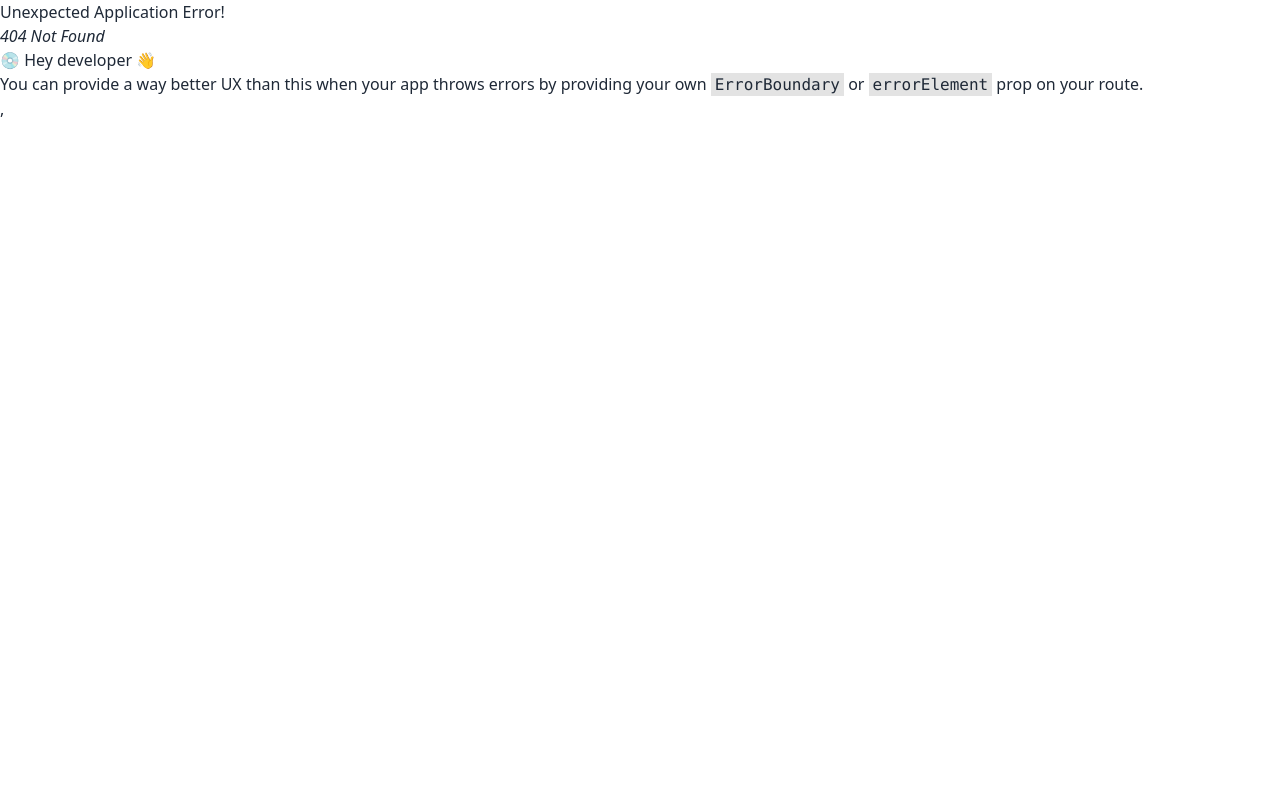
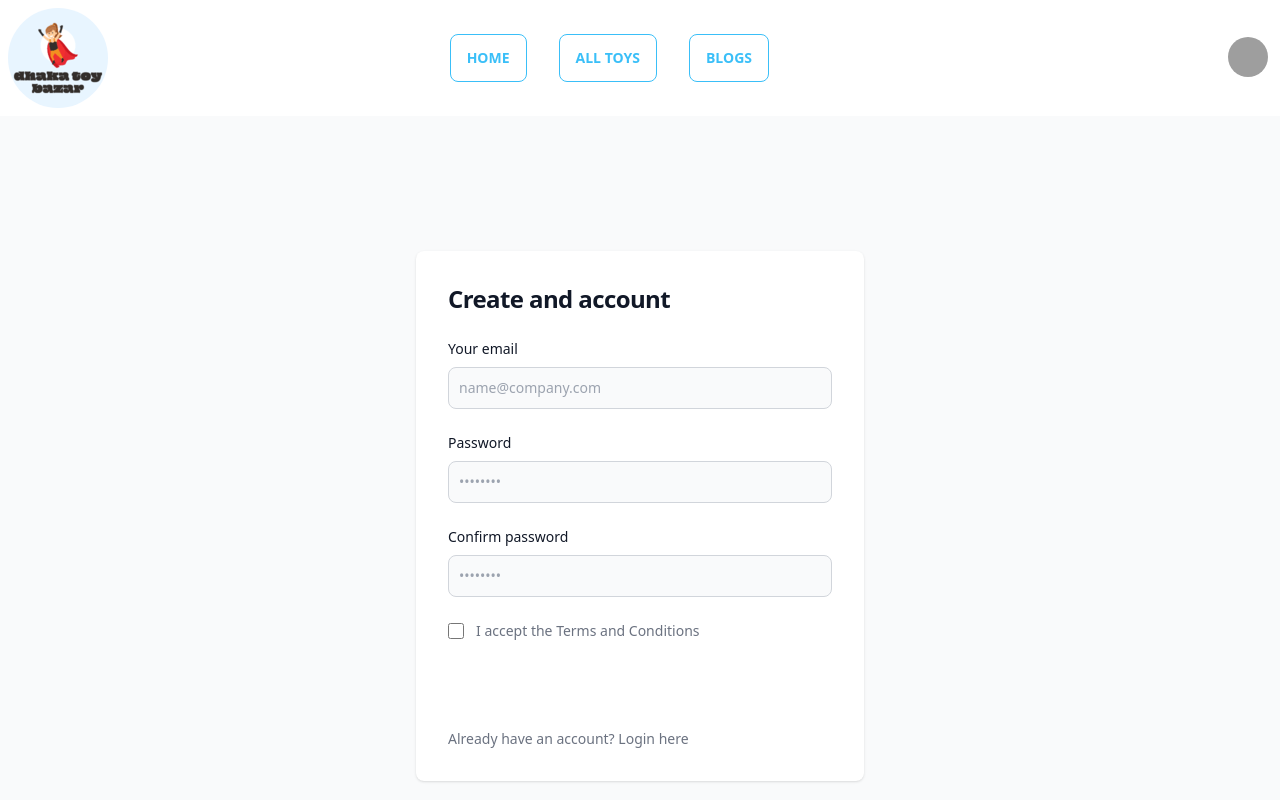
Before and after one commit to Habib-Anwar/dhaka-toy-bazar-client, a React (Vite) app: page /signup in a window 1280 px wide. Before the commit this address had no page. Shown: the top 800 px of the page. Built offline with nearby package versions, Linux system fonts and the light colour scheme; grey boxes are pictures that could not be loaded.

Commit message:
sign up page added

```diff
--- a/src/Pages/Login/Login.jsx
+++ b/src/Pages/Login/Login.jsx
@@ -1,3 +1,4 @@
+import { Link } from "react-router-dom";
 
 
 const Login = () => {
@@ -35,7 +36,7 @@
                   </div>
                   <button type="submit" className="w-full text-white bg-primary-600 hover:bg-primary-700 focus:ring-4 focus:outline-none focus:ring-primary-300 font-medium rounded-lg text-sm px-5 py-2.5 text-center dark:bg-primary-600 dark:hover:bg-primary-700 dark:focus:ring-primary-800">Sign in</button>
                   <p className="text-sm font-light text-gray-500 dark:text-gray-400">
-                      Don’t have an account yet? <a href="#" className="font-medium text-primary-600 hover:underline dark:text-primary-500">Sign up</a>
+                      Don’t have an account yet? <Link className="font-medium text-primary-600 hover:underline dark:text-primary-500" to='/signup'>Sign up</Link>
                   </p>
               </form>
           </div>
--- /dev/null
+++ b/src/Pages/SignUp/SignUp.jsx
@@ -0,0 +1,48 @@
+import { Link } from "react-router-dom";
+
+
+const SignUp = () => {
+    return (
+        <div>
+            <section className="bg-gray-50 dark:bg-gray-900">
+  <div className="flex flex-col items-center justify-center px-6 py-8 mx-auto md:h-screen lg:py-0">
+      <div className="w-full bg-white rounded-lg shadow dark:border md:mt-0 sm:max-w-md xl:p-0 dark:bg-gray-800 dark:border-gray-700">
+          <div className="p-6 space-y-4 md:space-y-6 sm:p-8">
+              <h1 className="text-xl font-bold leading-tight tracking-tight text-gray-900 md:text-2xl dark:text-white">
+                  Create and account
+              </h1>
+              <form className="space-y-4 md:space-y-6" action="#">
+                  <div>
+                      <label htmlFor="email" className="block mb-2 text-sm font-medium text-gray-900 dark:text-white">Your email</label>
+                      <input type="email" name="email" id="email" className="bg-gray-50 border border-gray-300 text-gray-900 sm:text-sm rounded-lg focus:ring-primary-600 focus:border-primary-600 block w-full p-2.5 dark:bg-gray-700 dark:border-gray-600 dark:placeholder-gray-400 dark:text-white dark:focus:ring-blue-500 dark:focus:border-blue-500" placeholder="name@company.com" required=""/>
+                  </div>
+                  <div>
+                      <label htmlFor="password" className="block mb-2 text-sm font-medium text-gray-900 dark:text-white">Password</label>
+                      <input type="password" name="password" id="password" placeholder="••••••••" className="bg-gray-50 border border-gray-300 text-gray-900 sm:text-sm rounded-lg focus:ring-primary-600 focus:border-primary-600 block w-full p-2.5 dark:bg-gray-700 dark:border-gray-600 dark:placeholder-gray-400 dark:text-white dark:focus:ring-blue-500 dark:focus:border-blue-500" required="" />
+                  </div>
+                  <div>
+                      <label htmlFor="confirm-password" className="block mb-2 text-sm font-medium text-gray-900 dark:text-white">Confirm password</label>
+                      <input type="confirm-password" name="confirm-password" id="confirm-password" placeholder="••••••••" className="bg-gray-50 border border-gray-300 text-gray-900 sm:text-sm rounded-lg focus:ring-primary-600 focus:border-primary-600 block w-full p-2.5 dark:bg-gray-700 dark:border-gray-600 dark:placeholder-gray-400 dark:text-white dark:focus:ring-blue-500 dark:focus:border-blue-500" required="" />
+                  </div>
+                  <div className="flex items-start">
+                      <div className="flex items-center h-5">
+                        <input id="terms" aria-describedby="terms" type="checkbox" className="w-4 h-4 border border-gray-300 rounded bg-gray-50 focus:ring-3 focus:ring-primary-300 dark:bg-gray-700 dark:border-gray-600 dark:focus:ring-primary-600 dark:ring-offset-gray-800" required=""/>
+                      </div>
+                      <div className="ml-3 text-sm">
+                        <label htmlFor="terms" className="font-light text-gray-500 dark:text-gray-300">I accept the <a className="font-medium text-primary-600 hover:underline dark:text-primary-500" href="#">Terms and Conditions</a></label>
+                      </div>
+                  </div>
+                  <button type="submit" className="w-full text-white bg-primary-600 hover:bg-primary-700 focus:ring-4 focus:outline-none focus:ring-primary-300 font-medium rounded-lg text-sm px-5 py-2.5 text-center dark:bg-primary-600 dark:hover:bg-primary-700 dark:focus:ring-primary-800">Create an account</button>
+                  <p className="text-sm font-light text-gray-500 dark:text-gray-400">
+                      Already have an account? <Link className="font-medium text-primary-600 hover:underline dark:text-primary-500" to='/login'>Login here</Link>
+                  </p>
+              </form>
+          </div>
+      </div>
+  </div>
+</section>
+        </div>
+    );
+};
+
+export default SignUp;
--- a/src/Routes/Routes.jsx
+++ b/src/Routes/Routes.jsx
@@ -3,6 +3,7 @@
 import Home from "../Pages/Home/Home/Home";
 import Blog from "../Pages/Blog/Blog";
 import Login from "../Pages/Login/Login";
+import SignUp from "../Pages/SignUp/SignUp";
 
 const router = createBrowserRouter([
     {
@@ -20,6 +21,10 @@
         {
           path: "login",
           element: <Login></Login>,
+        },
+        {
+          path: "signup",
+          element: <SignUp></SignUp>
         }
       ]
     },
```
